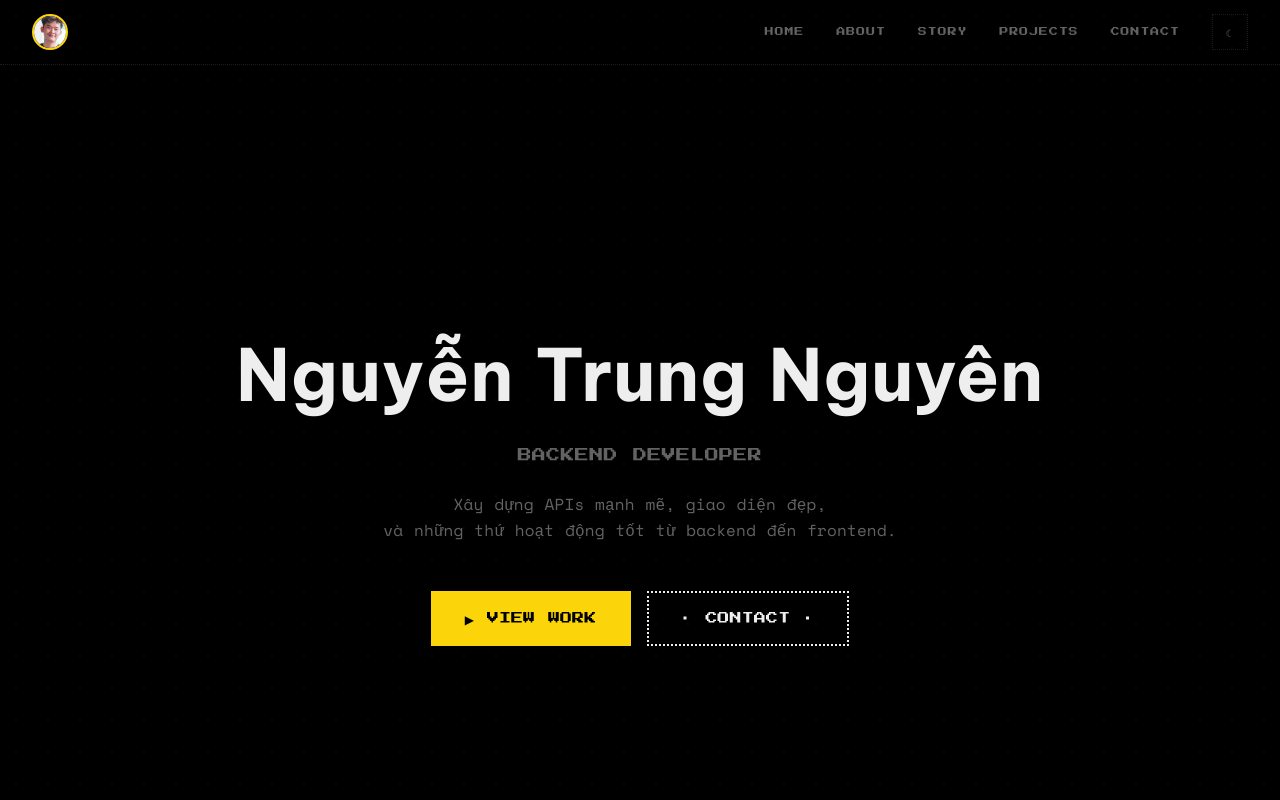
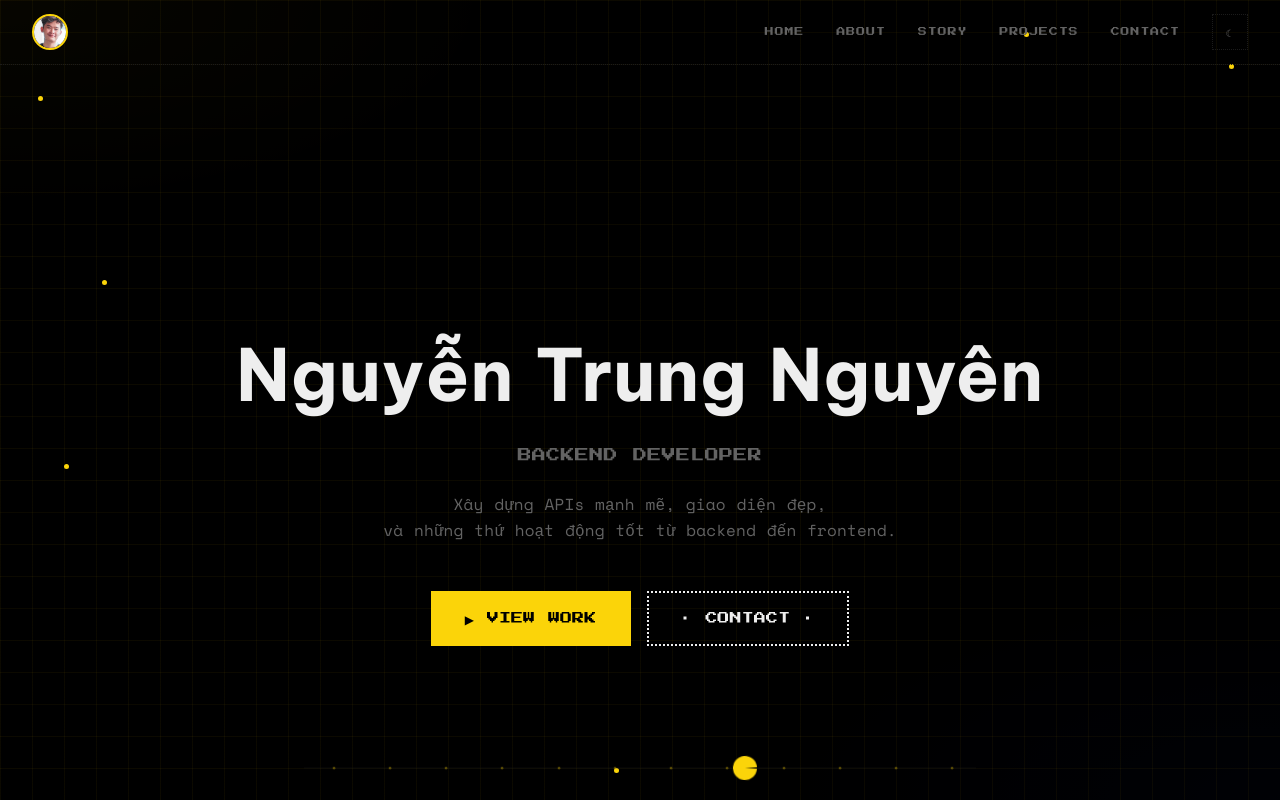
Before and after one commit to NguyenNguyen0/my-portfolio, a Next.js app: page / in a window 1280 px wide. Shown: the top 800 px of the page. Built offline with nearby package versions, Linux system fonts and the light colour scheme.

Commit message:
feat: Add Pac-Man runner animation and background pellets for enhanced visual effects

```diff
--- a/src/app/globals.css
+++ b/src/app/globals.css
@@ -162,6 +162,39 @@
   50%       { box-shadow: 0 0 0 8px color-mix(in oklch, var(--primary) 0%, transparent); }
 }
 
+/* Pac-Man mouth halves */
+@keyframes munch-top {
+  0%, 100% { transform: rotate(-28deg); }
+  50%       { transform: rotate(-1deg); }
+}
+@keyframes munch-bottom {
+  0%, 100% { transform: rotate(28deg); }
+  50%       { transform: rotate(1deg); }
+}
+
+/* Pac-Man runner — left to right loop */
+@keyframes pac-run {
+  0%   { left: -5%;  opacity: 1; }
+  86%  { left: 105%; opacity: 1; }
+  87%  { left: 105%; opacity: 0; }
+  99%  { left: -5%;  opacity: 0; }
+  100% { left: -5%;  opacity: 1; }
+}
+
+/* Pellet eaten — fades after pac-man passes */
+@keyframes pellet-eaten {
+  0%, var(--eat-at)    { opacity: 0.65; transform: scale(1); }
+  calc(var(--eat-at) + 2%) { opacity: 0;    transform: scale(0); }
+  90%                  { opacity: 0;    transform: scale(0); }
+  100%                 { opacity: 0.65; transform: scale(1); }
+}
+
+/* Subtle neon glow pulse on maze grid */
+@keyframes grid-glow {
+  0%, 100% { opacity: 0.7; }
+  50%       { opacity: 1;   }
+}
+
 /* ─────────────────────────────────────────
    Animation classes
    ───────────────────────────────────────── */
--- a/src/components/sections/hero-section.tsx
+++ b/src/components/sections/hero-section.tsx
@@ -2,6 +2,7 @@
 
 import { motion, useReducedMotion, type Transition } from 'framer-motion';
 import { ArrowDown } from 'lucide-react';
+import { PacManRunner } from '@/components/ui/pac-man-runner';
 
 const fadeUp = (delay = 0) => ({
 	initial: { opacity: 0, y: 24 },
@@ -78,10 +79,19 @@ export const HeroSection = () => {
 				</button>
 			</motion.div>
 
+			{/* Pac-Man runner strip */}
+			<motion.div
+				{...(shouldReduce ? {} : fadeUp(0.6))}
+				className="absolute bottom-20 left-4 right-4"
+				aria-hidden="true"
+			>
+				<PacManRunner />
+			</motion.div>
+
 			{/* Scroll indicator */}
 			<motion.div
-				{...(shouldReduce ? {} : fadeUp(0.6))}
-				className="absolute bottom-8 left-1/2 -translate-x-1/2"
+				{...(shouldReduce ? {} : fadeUp(0.7))}
+				className="absolute bottom-6 left-1/2 -translate-x-1/2"
 				aria-hidden="true"
 			>
 				<motion.div
--- a/src/components/ui/grid-background.tsx
+++ b/src/components/ui/grid-background.tsx
@@ -1,5 +1,30 @@
+'use client';
+
 import type { ReactNode } from 'react';
+import { useEffect, useState } from 'react';
+import { useTheme } from 'next-themes';
 import { cn } from '@/lib/utils';
+
+// Scattered background pellets — fixed positions (viewport %)
+// Skew toward edges so they don't crowd center content
+const BG_PELLETS = [
+	{ x: 3,  y: 12, d: 0.0, dur: 1.6 },
+	{ x: 96, y: 8,  d: 0.5, dur: 2.0 },
+	{ x: 8,  y: 35, d: 1.1, dur: 1.4 },
+	{ x: 92, y: 30, d: 0.3, dur: 1.8 },
+	{ x: 5,  y: 58, d: 0.8, dur: 1.5 },
+	{ x: 95, y: 55, d: 1.4, dur: 2.2 },
+	{ x: 2,  y: 78, d: 0.2, dur: 1.7 },
+	{ x: 97, y: 75, d: 0.9, dur: 1.3 },
+	{ x: 15, y: 5,  d: 1.6, dur: 1.9 },
+	{ x: 80, y: 4,  d: 0.4, dur: 1.6 },
+	{ x: 20, y: 92, d: 1.2, dur: 2.1 },
+	{ x: 78, y: 94, d: 0.6, dur: 1.4 },
+	{ x: 50, y: 3,  d: 1.8, dur: 1.8 },
+	{ x: 48, y: 96, d: 0.1, dur: 2.0 },
+	{ x: 30, y: 48, d: 1.5, dur: 1.5 },
+	{ x: 68, y: 52, d: 0.7, dur: 1.7 },
+];
 
 interface GridBackgroundProps {
 	children: ReactNode;
@@ -7,8 +32,99 @@ interface GridBackgroundProps {
 }
 
 export function GridBackground({ children, className }: GridBackgroundProps) {
+	const { resolvedTheme } = useTheme();
+	const [mounted, setMounted] = useState(false);
+
+	useEffect(() => { setMounted(true); }, []);
+
+	// Before mount, default to dark (matches defaultTheme)
+	const isDark = !mounted || resolvedTheme !== 'light';
+
+	const DARK_GRID = `
+		linear-gradient(oklch(87.6% 0.179 95.4 / 0.065) 1px, transparent 1px),
+		linear-gradient(90deg, oklch(87.6% 0.179 95.4 / 0.065) 1px, transparent 1px)
+	`;
+	const LIGHT_GRID = `
+		linear-gradient(oklch(44.8% 0.249 264.1 / 0.09) 1px, transparent 1px),
+		linear-gradient(90deg, oklch(44.8% 0.249 264.1 / 0.09) 1px, transparent 1px)
+	`;
+	const SCANLINES = `
+		repeating-linear-gradient(
+			0deg,
+			transparent 0px,
+			transparent 2px,
+			oklch(0% 0 0 / 0.07) 2px,
+			oklch(0% 0 0 / 0.07) 3px
+		)
+	`;
+
 	return (
-		<div className={cn('relative min-h-screen bg-background maze-bg', className)}>
+		<div className={cn('relative min-h-screen bg-background', className)}>
+			{/* ── Fixed background layers (pointer-events: none so they never block clicks) ── */}
+			<div className="fixed inset-0 z-0 pointer-events-none overflow-hidden" aria-hidden="true">
+
+				{/* Dark maze grid */}
+				<div
+					className="absolute inset-0 transition-opacity duration-500"
+					style={{
+						opacity: isDark ? 1 : 0,
+						backgroundImage: DARK_GRID,
+						backgroundSize: '32px 32px',
+						animation: 'grid-glow 6s ease-in-out infinite',
+					}}
+				/>
+
+				{/* Light maze grid */}
+				<div
+					className="absolute inset-0 transition-opacity duration-500"
+					style={{
+						opacity: isDark ? 0 : 1,
+						backgroundImage: LIGHT_GRID,
+						backgroundSize: '32px 32px',
+					}}
+				/>
+
+				{/* CRT scanlines — dark mode only */}
+				<div
+					className="absolute inset-0 transition-opacity duration-500"
+					style={{
+						opacity: isDark ? 1 : 0,
+						backgroundImage: SCANLINES,
+					}}
+				/>
+
+				{/* Neon corner glow — dark mode only */}
+				<div
+					className="absolute inset-0 transition-opacity duration-500"
+					style={{
+						opacity: isDark ? 0.35 : 0,
+						background: `
+							radial-gradient(ellipse 60% 40% at 0% 0%, oklch(87.6% 0.179 95.4 / 0.08) 0%, transparent 70%),
+							radial-gradient(ellipse 60% 40% at 100% 100%, oklch(44.8% 0.249 264.1 / 0.08) 0%, transparent 70%)
+						`,
+					}}
+				/>
+
+				{/* Scattered pellets — blink independently */}
+				{BG_PELLETS.map((p, i) => (
+					<div
+						key={i}
+						className="absolute rounded-full bg-primary animate-pixel-blink"
+						style={{
+							left: `${p.x}%`,
+							top: `${p.y}%`,
+							width: '5px',
+							height: '5px',
+							opacity: 0.55,
+							animationDelay: `${p.d}s`,
+							animationDuration: `${p.dur}s`,
+							transition: 'background-color 0.3s ease',
+						}}
+					/>
+				))}
+			</div>
+
+			{/* Content — sits above background layers */}
 			<div className="relative z-10">{children}</div>
 		</div>
 	);
--- /dev/null
+++ b/src/components/ui/pac-man-runner.tsx
@@ -0,0 +1,72 @@
+'use client';
+
+import { useReducedMotion } from 'framer-motion';
+
+// 12 pellets, Pac-Man runs for 4.5s across 110% width
+// Pac-Man reaches pellet at x% at time: (x + 5) / 110 * 4.5 seconds
+// Converted to keyframe %: eat-at = (x + 5) / 110 * 86  (86% = when pac-man exits)
+const PELLET_COUNT = 12;
+
+function eatAtPercent(index: number, total: number): number {
+	const x = 4 + index * (92 / (total - 1)); // pellet x position (%)
+	return Math.round((x + 5) / 110 * 86);    // % into animation when pac reaches it
+}
+
+export function PacManRunner() {
+	const shouldReduce = useReducedMotion();
+	if (shouldReduce) return null;
+
+	return (
+		<div
+			className="relative h-8 w-full max-w-xs sm:max-w-lg md:max-w-2xl mx-auto overflow-hidden select-none"
+			aria-hidden="true"
+		>
+			{/* Track line */}
+			<div className="absolute top-1/2 left-0 right-0 h-px -translate-y-1/2 bg-border opacity-40" />
+
+			{/* Pellets */}
+			{Array.from({ length: PELLET_COUNT }, (_, i) => {
+				const x = 4 + i * (92 / (PELLET_COUNT - 1));
+				const eatAt = eatAtPercent(i, PELLET_COUNT);
+
+				return (
+					<div
+						key={i}
+						className="absolute top-1/2 -translate-y-1/2 w-1.5 h-1.5 rounded-full bg-primary"
+						style={{
+							left: `${x}%`,
+							// CSS custom property drives the keyframe %
+							['--eat-at' as string]: `${eatAt}%`,
+							animation: 'pellet-eaten 4.5s linear infinite',
+						}}
+					/>
+				);
+			})}
+
+			{/* Pac-Man character */}
+			<div
+				className="absolute top-1/2 -translate-y-1/2"
+				style={{ animation: 'pac-run 4.5s linear infinite' }}
+			>
+				<div className="relative w-6 h-6 flex flex-col overflow-visible">
+					{/* Top half */}
+					<div
+						className="w-6 h-3 rounded-t-full bg-primary flex-shrink-0"
+						style={{
+							transformOrigin: 'center 100%',
+							animation: 'munch-top 0.22s linear infinite',
+						}}
+					/>
+					{/* Bottom half */}
+					<div
+						className="w-6 h-3 rounded-b-full bg-primary flex-shrink-0"
+						style={{
+							transformOrigin: 'center 0%',
+							animation: 'munch-bottom 0.22s linear infinite',
+						}}
+					/>
+				</div>
+			</div>
+		</div>
+	);
+}
```
